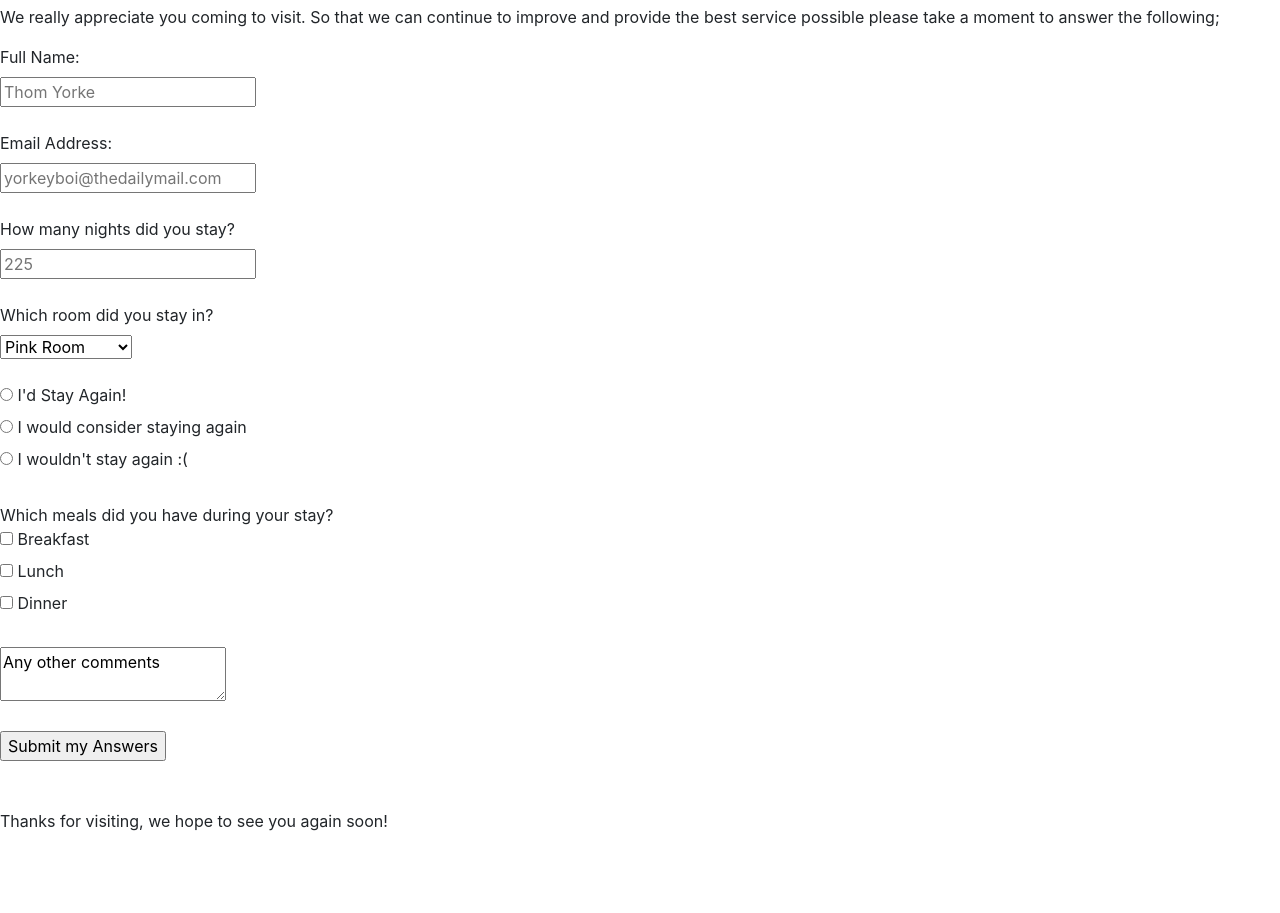
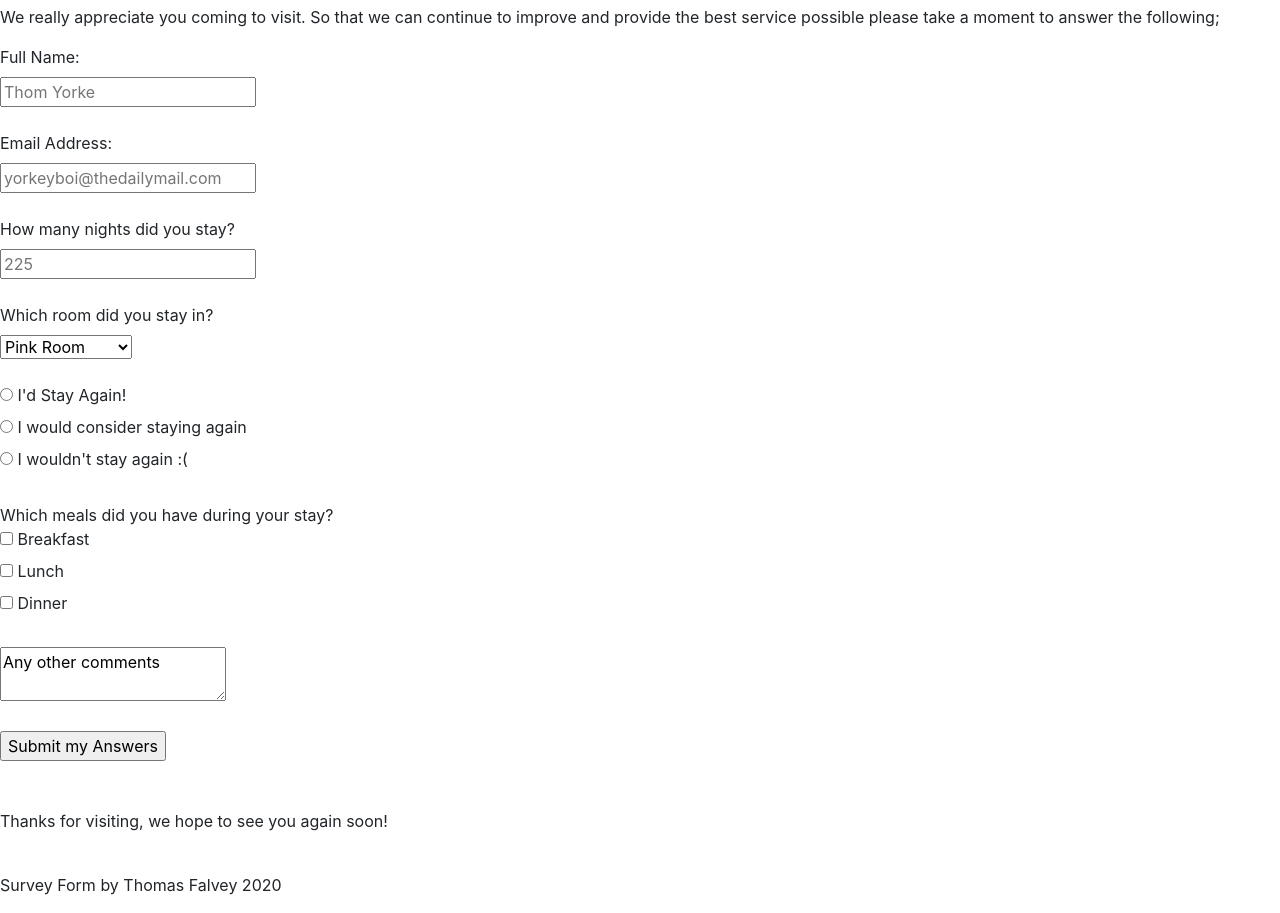
Before and after one commit to falvey20/SurveyForm, a plain HTML site: page index.html in a window 1280 px wide. Shown: the part 51-964 px from the top of the page. Before the commit the page ends 900 px from the top, so only its background shows below. Drawn offline with nearby package versions, Linux system fonts and the light colour scheme.

Commit message:
Update index.html

```diff
--- a/index.html
+++ b/index.html
@@ -70,6 +70,8 @@ Which meals did you have during your stay?
 <br>
 <br>
 <p>Thanks for visiting, we hope to see you again soon!</p>
+<br>
+<p>Survey Form by Thomas Falvey 2020</p>
 
 <script src="https://cdn.freecodecamp.org/testable-projects-fcc/v1/bundle.js"></script>
 </body>
```
